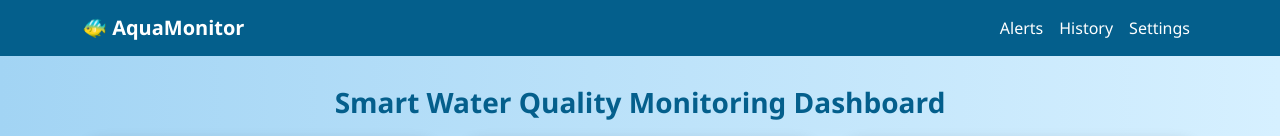
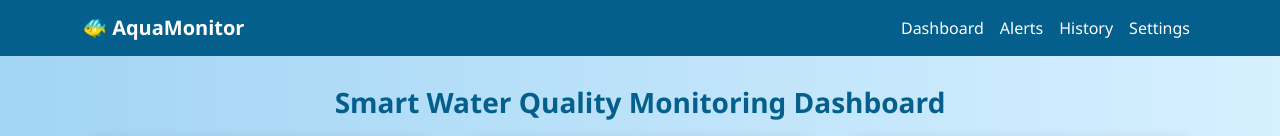
Before and after one commit to jheyvens/UIcapstone, a plain HTML site: page index.html in a window 1280 px wide. Shown: the top 136 px of the page. Drawn offline with nearby package versions, Linux system fonts and the light colour scheme.

Commit message:
Update index.html

```diff
--- a/index.html
+++ b/index.html
@@ -54,6 +54,7 @@
     </button>
     <div class="collapse navbar-collapse justify-content-end" id="navbarNav">
       <ul class="navbar-nav">
+        <li class="nav-item"><a class="nav-link" href="index.html">Dashboard</a></li>
         <li class="nav-item"><a class="nav-link" href="alerts.html">Alerts</a></li>
         <li class="nav-item"><a class="nav-link" href="history.html">History</a></li>
         <li class="nav-item"><a class="nav-link" href="settings.html">Settings</a></li>
```
